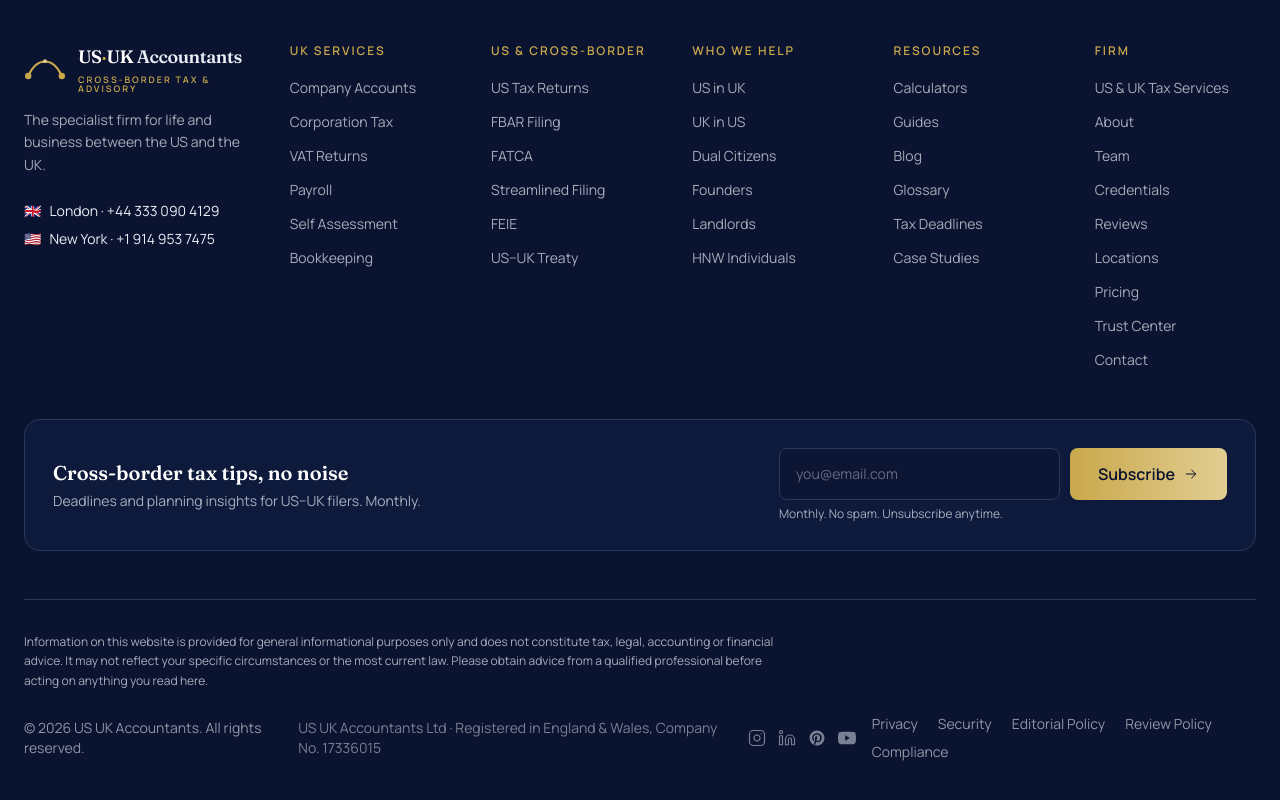
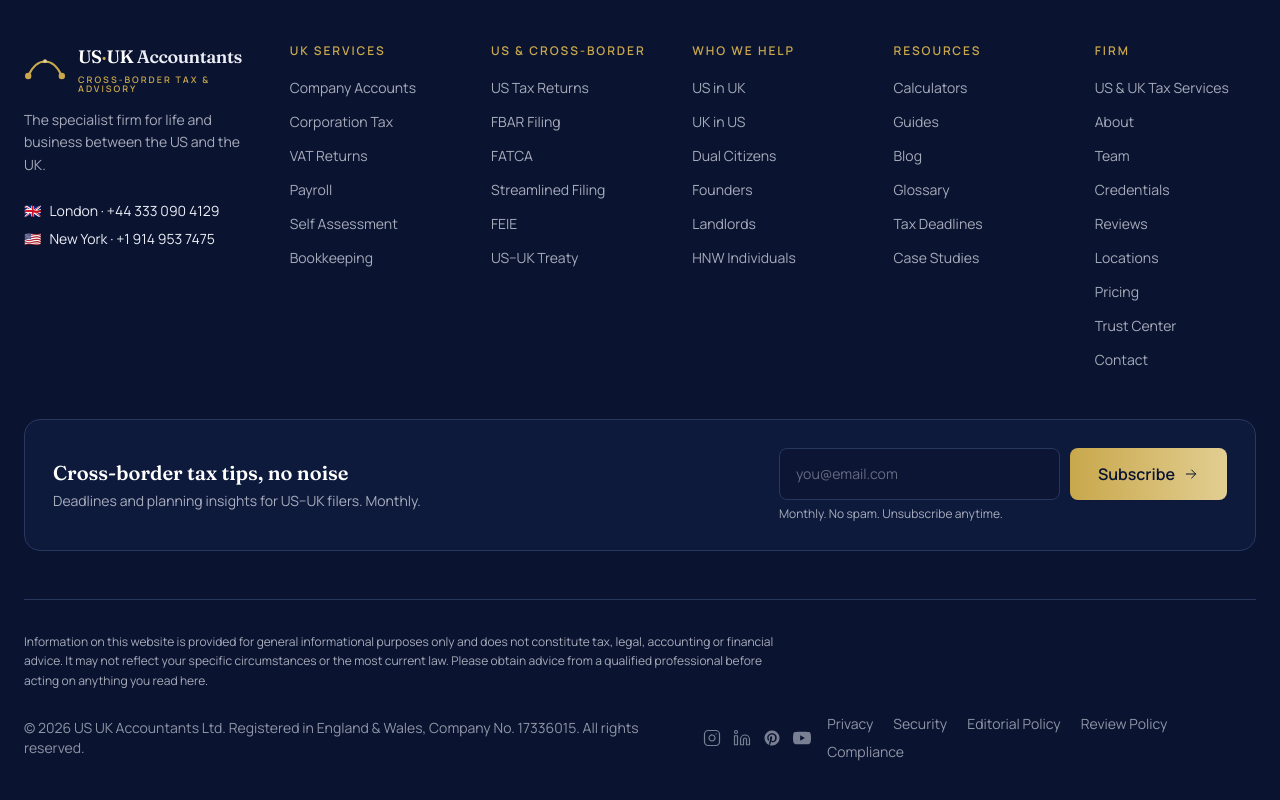
Before and after one commit to usuktaxadvisor/usuk-accountants, a Next.js app: page /contact in a window 1280 px wide. Shown: the part 1299-2099 px from the top of the page. Built offline with nearby package versions, Linux system fonts and the light colour scheme; no server answers.

Commit message:
Footer: consolidate company registration into the copyright line (single clean line) instead of a separate row

```diff
--- a/src/components/library/Footer.tsx
+++ b/src/components/library/Footer.tsx
@@ -68,8 +68,7 @@
           </p>
           <div className="mt-6 flex flex-col items-center justify-between gap-4 text-sm text-softwhite/60 md:flex-row">
             <div className="flex items-center gap-4">
-              <p>© {new Date().getFullYear()} US UK Accountants. All rights reserved.</p>
-            <p className="text-softwhite/50">US UK Accountants Ltd · Registered in England &amp; Wales, Company No. 17336015</p>
+              <p>© {new Date().getFullYear()} US UK Accountants Ltd. Registered in England &amp; Wales, Company No. 17336015. All rights reserved.</p>
               <div className="flex items-center gap-3">
                 {SOCIALS.map(({ label, href, Icon }) => (
                   <a
```
